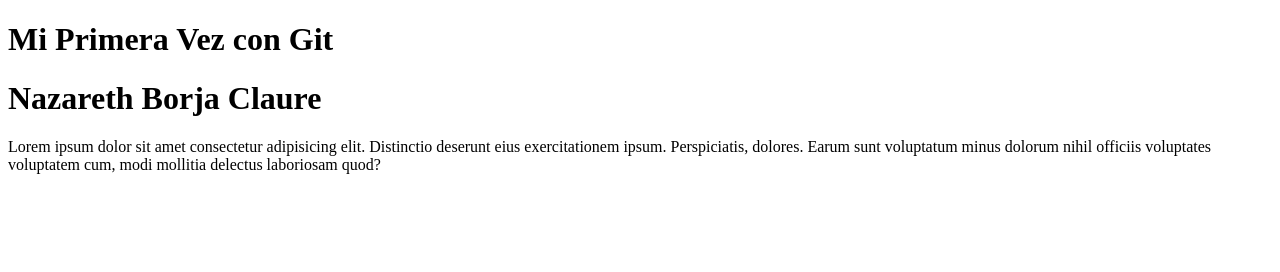
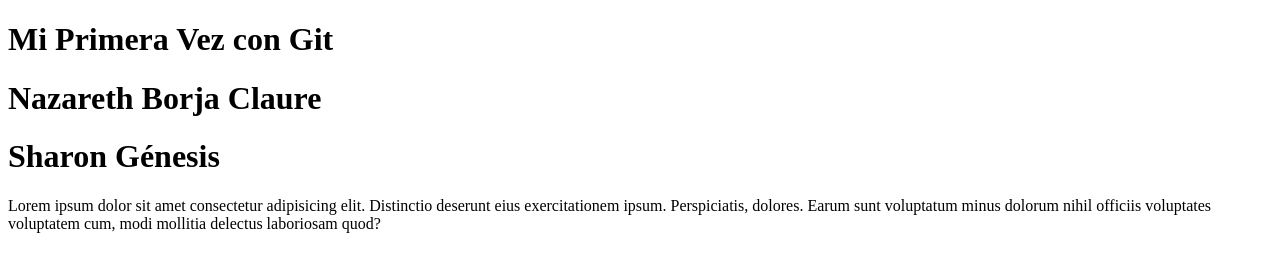
Before and after one commit to Bicentennial-org/GitFlow, a plain HTML site: page index.html in a window 1280 px wide. Drawn offline with Linux system fonts and the light colour scheme.

Commit message:
Deploy on LightSail FFF

```diff
--- a/index.html
+++ b/index.html
@@ -9,6 +9,7 @@
     <header>
         <h1>Mi Primera Vez con Git</h1>
         <h1>Nazareth Borja Claure</h1>
+        <h1>Sharon Génesis</h1>
 
     </header>
     <main>
```
Also changed, not shown: 1 other file.
